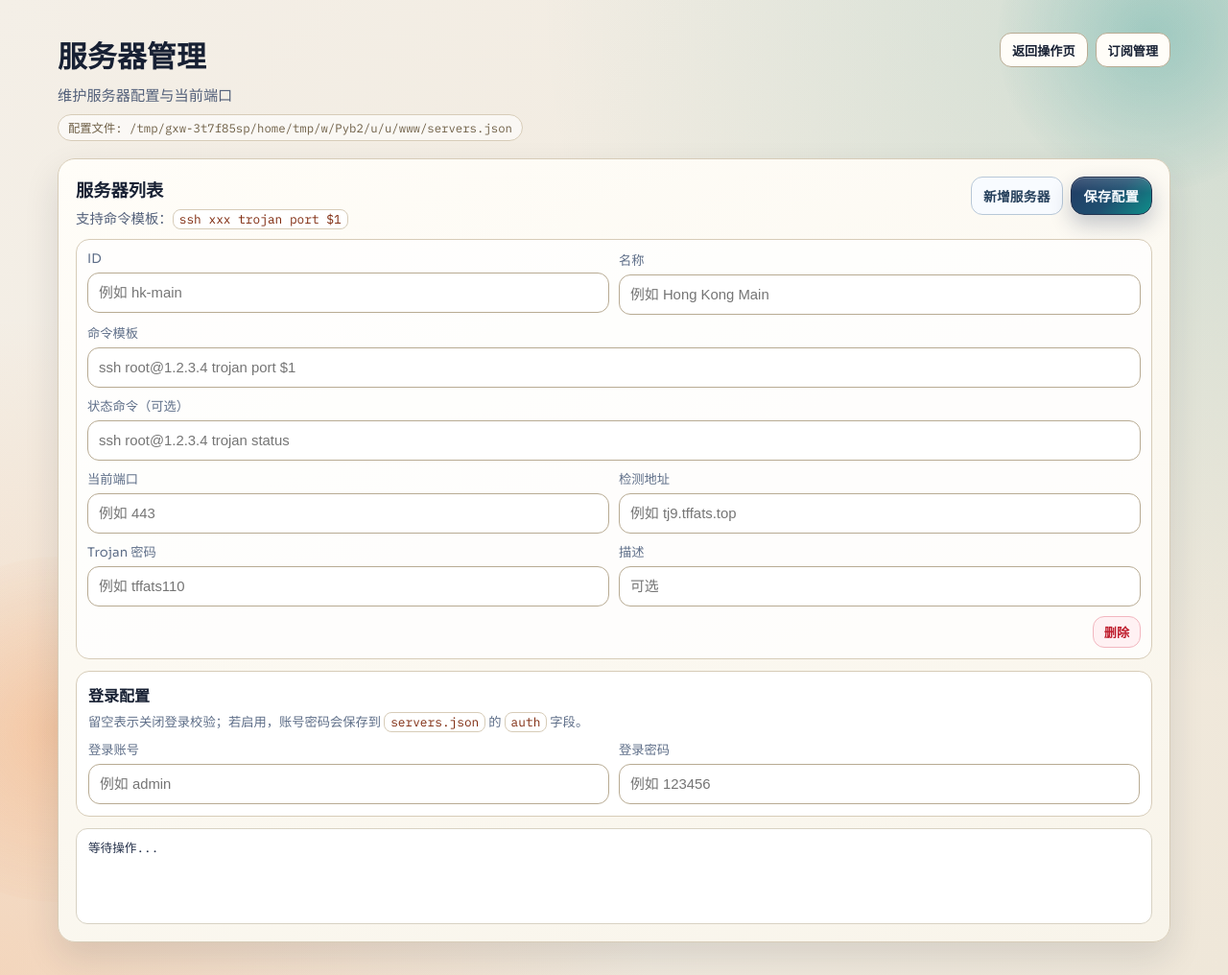
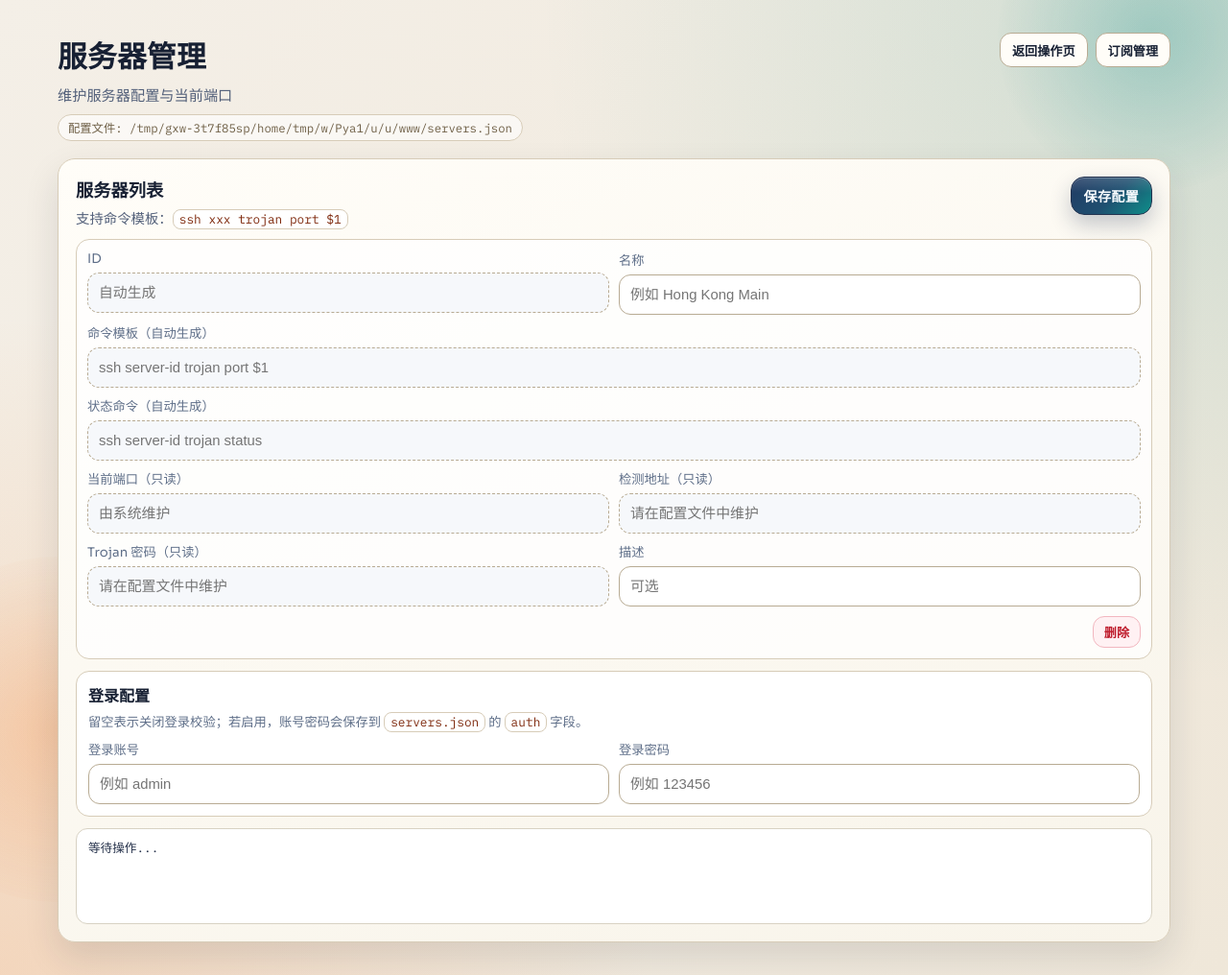
Before and after one commit to shafishcn/trojan-panel, a Flask app: page /servers in a window 1280 px wide. Shown: the whole page at 96% size. Run offline with Flask 3, Linux system fonts and the light colour scheme.

Commit message:
chore: lock server editor fields and hide add button

```diff
--- a/static/app.js
+++ b/static/app.js
@@ -219,6 +219,17 @@ function parseInitialAuth() {
 
 const initialAuth = parseInitialAuth();
 
+function buildAutoServerId(listEl) {
+  const used = new Set(
+    Array.from(listEl.querySelectorAll('input[data-field="id"]'))
+      .map((el) => (el instanceof HTMLInputElement ? el.value.trim() : ""))
+      .filter((x) => Boolean(x)),
+  );
+  let idx = 1;
+  while (used.has(`srv-${idx}`)) idx += 1;
+  return `srv-${idx}`;
+}
+
 function createEditorItem(server, templateEl) {
   const fragment = templateEl.content.cloneNode(true);
   const item = fragment.querySelector(".editor-item");
@@ -235,17 +246,50 @@ function createEditorItem(server, templateEl) {
     description: item.querySelector('input[data-field="description"]'),
   };
 
-  if (fields.id) fields.id.value = server.id || "";
+  const initialCommandTemplate = String(server.command_template || "").trim();
+  const initialStatusTemplate = String(server.status_command_template || "").trim();
+  const hasSshTarget = String(server.ssh_target || "").trim() !== "";
+  const shouldAutoDerive = !initialCommandTemplate && !initialStatusTemplate && !hasSshTarget;
+  const syncDerivedCommands = () => {
+    if (!shouldAutoDerive) return;
+    const serverId = fields.id ? fields.id.value.trim() : "";
+    if (fields.commandTemplate) {
+      fields.commandTemplate.value = serverId ? `ssh ${serverId} trojan port $1` : "";
+    }
+    if (fields.statusTemplate) {
+      fields.statusTemplate.value = serverId ? `ssh ${serverId} trojan status` : "";
+    }
+  };
+
+  if (fields.id) {
+    fields.id.value = server.id || "";
+    fields.id.readOnly = true;
+  }
   if (fields.name) fields.name.value = server.name || "";
   if (fields.commandTemplate) {
     const fallback = server.ssh_target ? `ssh ${server.ssh_target} trojan port $1` : "";
     fields.commandTemplate.value = server.command_template || fallback;
+    fields.commandTemplate.readOnly = true;
   }
-  if (fields.statusTemplate) fields.statusTemplate.value = server.status_command_template || "";
-  if (fields.currentPort) fields.currentPort.value = server.current_port || "";
-  if (fields.addr) fields.addr.value = server.addr || "";
-  if (fields.trojanPassword) fields.trojanPassword.value = server.trojan_password || "";
+  if (fields.statusTemplate) {
+    fields.statusTemplate.value = server.status_command_template || "";
+    fields.statusTemplate.readOnly = true;
+  }
+  if (fields.currentPort) {
+    fields.currentPort.value = server.current_port || "";
+    fields.currentPort.readOnly = true;
+  }
+  if (fields.addr) {
+    fields.addr.value = server.addr || "";
+    fields.addr.readOnly = true;
+  }
+  if (fields.trojanPassword) {
+    fields.trojanPassword.value = server.trojan_password || "";
+    fields.trojanPassword.readOnly = true;
+  }
   if (fields.description) fields.description.value = server.description || "";
+
+  syncDerivedCommands();
 
   const removeBtn = item.querySelector(".remove-server-btn");
   if (removeBtn) {
@@ -299,8 +343,9 @@ function initConfigEditor() {
   if (authPasswordEl) authPasswordEl.value = initialAuth.password || "";
 
   addBtn.addEventListener("click", () => {
+    const autoId = buildAutoServerId(listEl);
     const node = createEditorItem(
-      { id: "", name: "", command_template: "", status_command_template: "", current_port: "", addr: "", trojan_password: "", description: "" },
+      { id: autoId, name: "", command_template: "", status_command_template: "", current_port: "", addr: "", trojan_password: "", description: "" },
       templateEl,
     );
     if (node) listEl.appendChild(node);
--- a/static/style.css
+++ b/static/style.css
@@ -462,6 +462,18 @@ button,
   box-shadow: 0 0 0 3px rgba(14, 143, 138, 0.16);
 }
 
+.editor-grid input[readonly] {
+  border-style: dashed;
+  background: #f6f8fb;
+  color: #617089;
+  cursor: not-allowed;
+}
+
+.editor-grid input[readonly]:focus {
+  border-color: var(--line-strong);
+  box-shadow: none;
+}
+
 .quick-list {
   display: flex;
   flex-wrap: wrap;
--- a/templates/servers.html
+++ b/templates/servers.html
@@ -43,7 +43,7 @@
           <p>支持命令模板：<code>ssh xxx trojan port $1</code></p>
         </div>
         <div class="config-actions">
-          <button id="add-server-btn" type="button" class="ghost-btn">新增服务器</button>
+          <button id="add-server-btn" type="button" class="ghost-btn" hidden>新增服务器</button>
           <button id="save-servers-btn" type="button">保存配置</button>
         </div>
       </div>
@@ -71,31 +71,31 @@
       <div class="editor-grid">
         <label>
           <span>ID</span>
-          <input data-field="id" type="text" placeholder="例如 hk-main">
+          <input data-field="id" type="text" placeholder="自动生成" readonly>
         </label>
         <label>
           <span>名称</span>
           <input data-field="name" type="text" placeholder="例如 Hong Kong Main">
         </label>
         <label class="full-line">
-          <span>命令模板</span>
-          <input data-field="command_template" type="text" placeholder="ssh root@1.2.3.4 trojan port $1">
+          <span>命令模板（自动生成）</span>
+          <input data-field="command_template" type="text" placeholder="ssh server-id trojan port $1" readonly>
         </label>
         <label class="full-line">
-          <span>状态命令（可选）</span>
-          <input data-field="status_command_template" type="text" placeholder="ssh root@1.2.3.4 trojan status">
+          <span>状态命令（自动生成）</span>
+          <input data-field="status_command_template" type="text" placeholder="ssh server-id trojan status" readonly>
         </label>
         <label>
-          <span>当前端口</span>
-          <input data-field="current_port" type="number" min="1" max="65535" placeholder="例如 443">
+          <span>当前端口（只读）</span>
+          <input data-field="current_port" type="number" min="1" max="65535" placeholder="由系统维护" readonly>
         </label>
         <label>
-          <span>检测地址</span>
-          <input data-field="addr" type="text" placeholder="例如 tj9.tffats.top">
+          <span>检测地址（只读）</span>
+          <input data-field="addr" type="text" placeholder="请在配置文件中维护" readonly>
         </label>
         <label>
-          <span>Trojan 密码</span>
-          <input data-field="trojan_password" type="text" placeholder="例如 tffats110">
+          <span>Trojan 密码（只读）</span>
+          <input data-field="trojan_password" type="text" placeholder="请在配置文件中维护" readonly>
         </label>
         <label>
           <span>描述</span>
```
Also changed, not shown: README.md.
